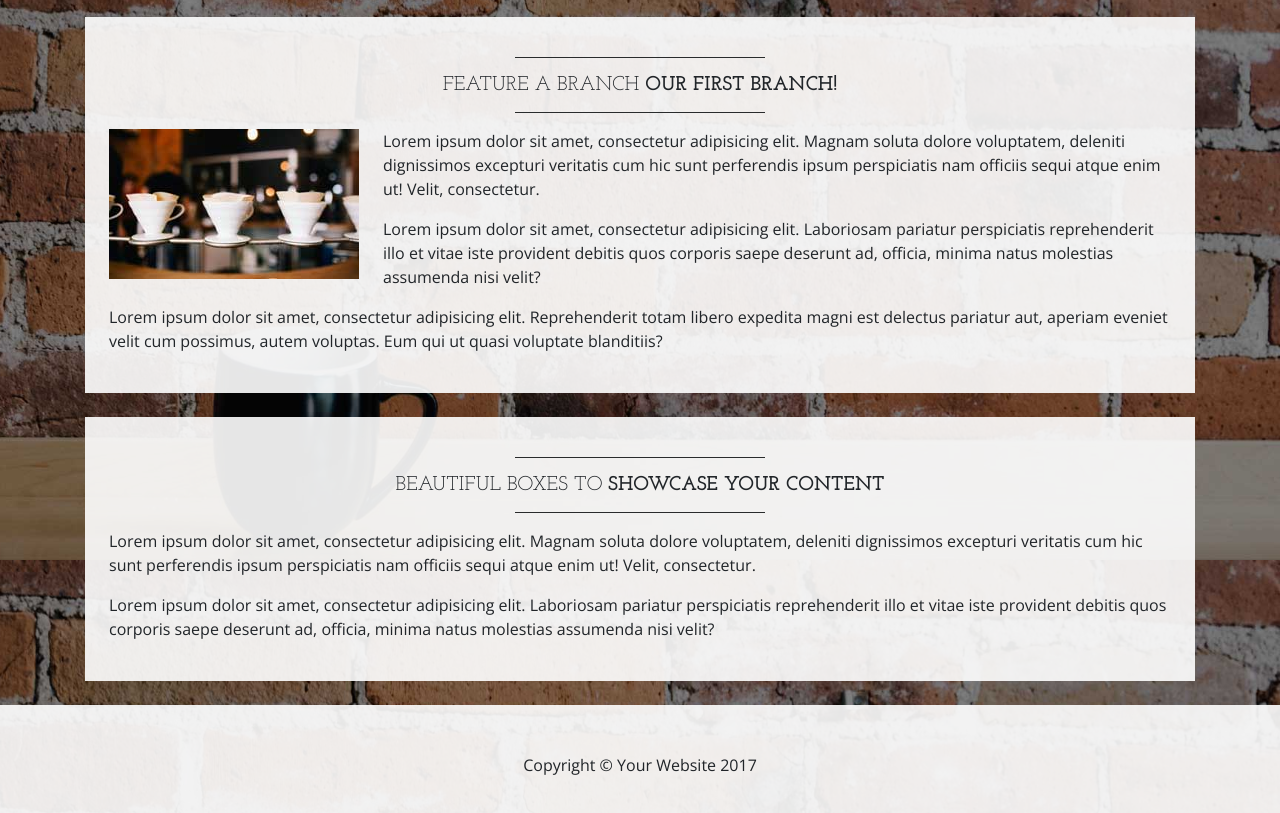
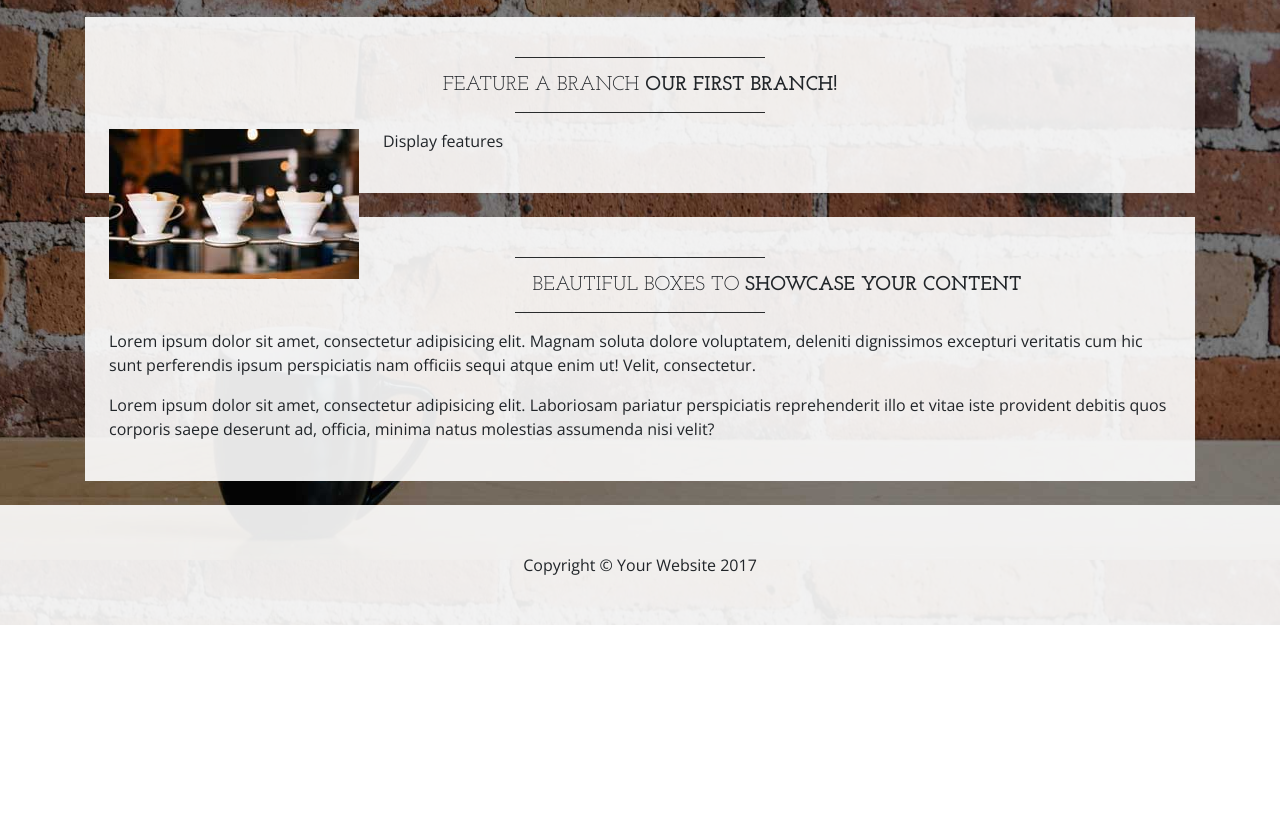
Before and after one commit to icehouze/Learning-Git, a website: page index.html in a window 1280 px wide. Shown: the part 1040-1853 px from the top of the page. After the commit the page ends 1665 px from the top, so only its background shows below. Drawn offline with nearby package versions, Linux system fonts and the light colour scheme.

Commit message:
Changed text Laura

```diff
--- a/index.html
+++ b/index.html
@@ -114,9 +114,7 @@
         </h2>
         <hr class="divider">
         <img class="img-fluid float-left mr-4 d-none d-lg-block" src="img/intro-pic.jpg" alt="">
-        <p>Lorem ipsum dolor sit amet, consectetur adipisicing elit. Magnam soluta dolore voluptatem, deleniti dignissimos excepturi veritatis cum hic sunt perferendis ipsum perspiciatis nam officiis sequi atque enim ut! Velit, consectetur.</p>
-        <p>Lorem ipsum dolor sit amet, consectetur adipisicing elit. Laboriosam pariatur perspiciatis reprehenderit illo et vitae iste provident debitis quos corporis saepe deserunt ad, officia, minima natus molestias assumenda nisi velit?</p>
-        <p>Lorem ipsum dolor sit amet, consectetur adipisicing elit. Reprehenderit totam libero expedita magni est delectus pariatur aut, aperiam eveniet velit cum possimus, autem voluptas. Eum qui ut quasi voluptate blanditiis?</p>
+        <p>Display features</p>
       </div>
 
       <div class="bg-faded p-4 my-4">
```
